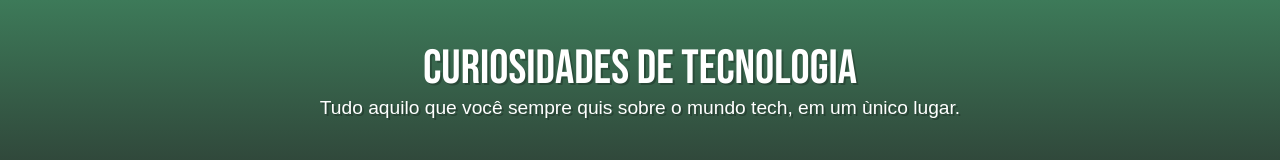
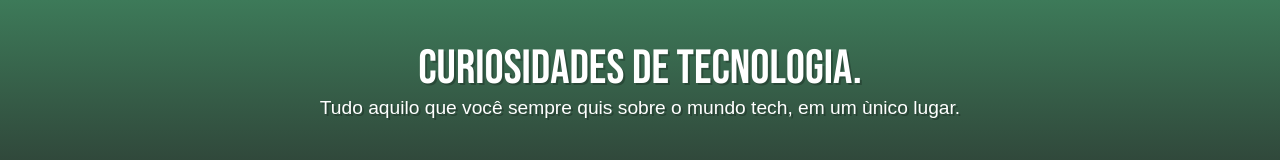
Before and after one commit to LeoMeiaum/projeto-androide, a plain HTML site: page index.html in a window 1280 px wide. Shown: the top 160 px of the page. Drawn offline with Linux system fonts and the light colour scheme; a web font is replaced by a local one.

Commit message:
Concerto ortográfico.

```diff
--- a/index.html
+++ b/index.html
@@ -9,7 +9,7 @@
 </head>
 <body>
     <header>
-        <h1>Curiosidades de Tecnologia</h1>
+        <h1>Curiosidades de Tecnologia.</h1>
         <p>Tudo aquilo que você sempre quis sobre o mundo tech, em um ùnico lugar.</p>
     </header>
 
```
